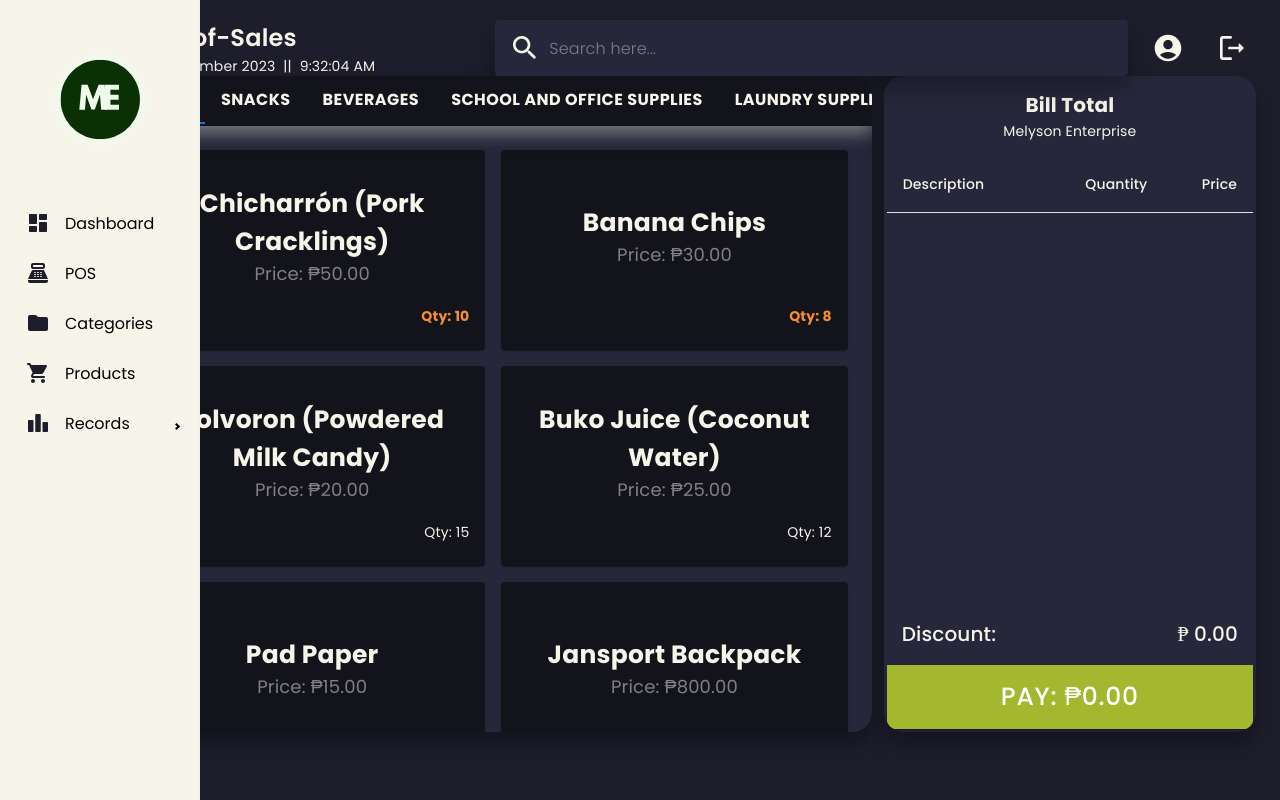
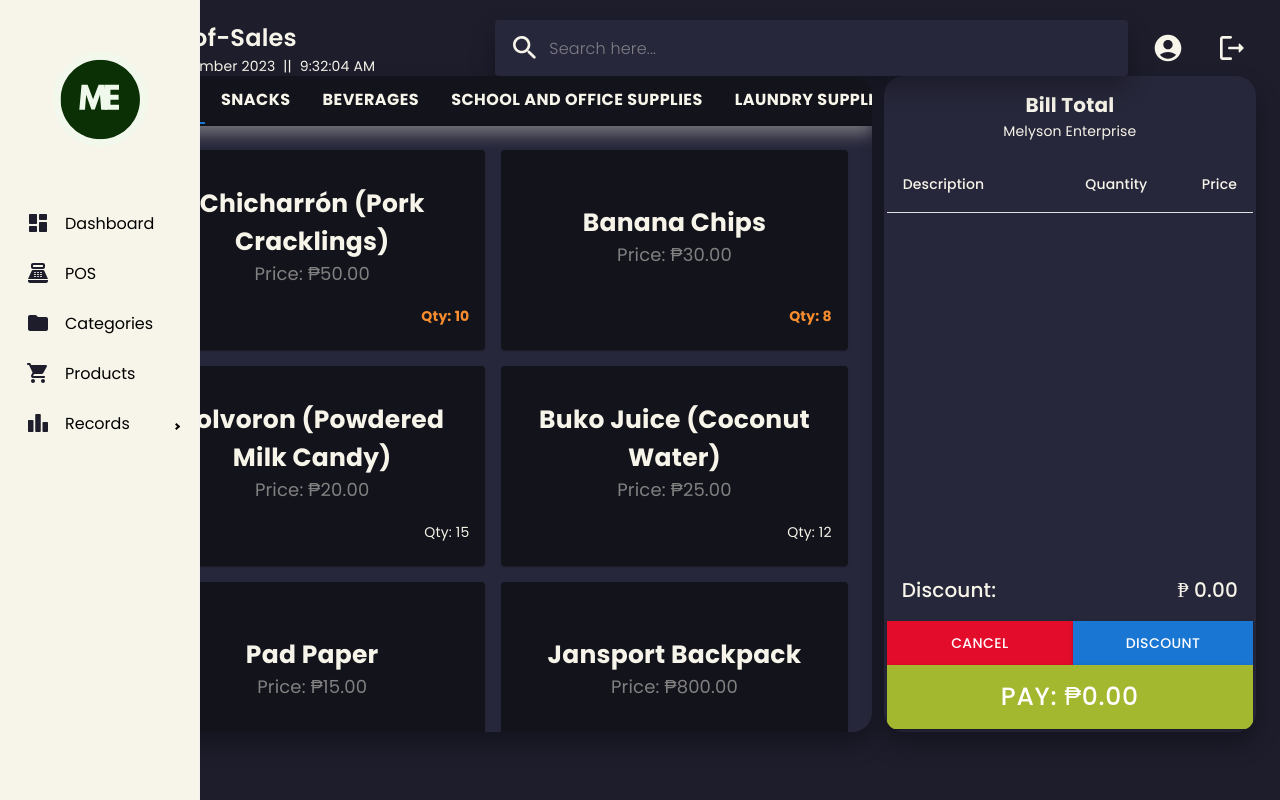
Before and after one commit to m4rceee/pos-system, a React (Vite) app: page /pos in a window 1280 px wide. Built offline with nearby package versions, Linux system fonts and the light colour scheme.

Commit message:
added confirmation

```diff
--- a/src/common/header.jsx
+++ b/src/common/header.jsx
@@ -31,8 +31,11 @@ export default function Header() {
     const navigate = useNavigate();
 
     const handleLogout = () => {
-        navigate('/');
-        handleClose();
+        const isConfirmed = window.confirm("Are you sure you want to logout?");
+
+        if (isConfirmed) {
+            navigate('/');
+        }
     };
 
     return(
--- a/src/pos.jsx
+++ b/src/pos.jsx
@@ -1,5 +1,6 @@
 import * as React from 'react';
 import { useState, useEffect, useRef } from 'react';
+import { useNavigate } from 'react-router-dom';
 import {Box, Tab} from '@mui/material';
 import {TabContext, TabList, TabPanel} from '@mui/lab';
 import { styled } from '@mui/system';
@@ -54,6 +55,8 @@ const colors = {
 
 
 export default function PosPage() {
+
+    const navigate = useNavigate();
 
     const [selectedItem, setSelectedItem] = useState(null);
     const [tableItems, setTableItems] = useState([]);
@@ -149,6 +152,15 @@ export default function PosPage() {
         { id: '', itemCode: '', itemName: 'Century Tuna', itemCategory: 'Canned Goods', itemQuantity: '8', itemPrice: '45.00'},
         { id: '', itemCode: '', itemName: 'Del Monte Fruit Cocktail', itemCategory: 'Canned Goods', itemQuantity: '6', itemPrice: '60.00'},
 ];
+
+    const handleCancelBill = () => {
+        const isConfirmed = window.confirm("Are you sure you want to cancel the bill?");
+
+        if (isConfirmed) {
+            navigate('/pos');
+            window.location.reload();
+        }
+    }
 
     return(
         <div style={{display: 'flex', marginLeft: '5rem' }}>
@@ -289,6 +301,44 @@ export default function PosPage() {
                                                     ₱ 0.00
                                                 </Typography>
                                             </div>
+                                            <div style={{display: 'flex', width: '100%'}}>
+                                                <Button
+                                                    variant="contained"
+                                                    fullWidth
+                                                    onClick={() => handleCancelBill()}
+                                                    sx={{
+                                                    backgroundColor: colors.accentRed,
+                                                    borderTopLeftRadius: '0px',
+                                                    borderTopRightRadius: '0px',
+                                                    borderBottomLeftRadius: '0px',
+                                                    borderBottomRightRadius: '0px',
+                                                    fontFamily: 'Poppins, sans-serif',
+                                                    '&:hover':  {
+                                                        backgroundColor: 'rgba(0, 0, 0, 0.15)'
+                                                      }
+                                                    }}
+                                                >
+                                                    Cancel
+                                                </Button>
+                                                <Button
+                                                    variant="contained"
+                                                    fullWidth
+                                                    onClick={() => handlePay(totalAmount)}
+                                                    sx={{
+                                                    padding: '10px',
+                                                    borderTopLeftRadius: '0px',
+                                                    borderTopRightRadius: '0px',
+                                                    borderBottomLeftRadius: '0px',
+                                                    borderBottomRightRadius: '0px',
+                                                    fontFamily: 'Poppins, sans-serif',
+                                                    '&:hover':  {
+                                                        backgroundColor: 'rgba(0, 0, 0, 0.15)'
+                                                      }
+                                                    }}
+                                                >
+                                                    Discount
+                                                </Button>
+                                            </div>
                                             <Button
                                                 variant="contained"
                                                 fullWidth
```
